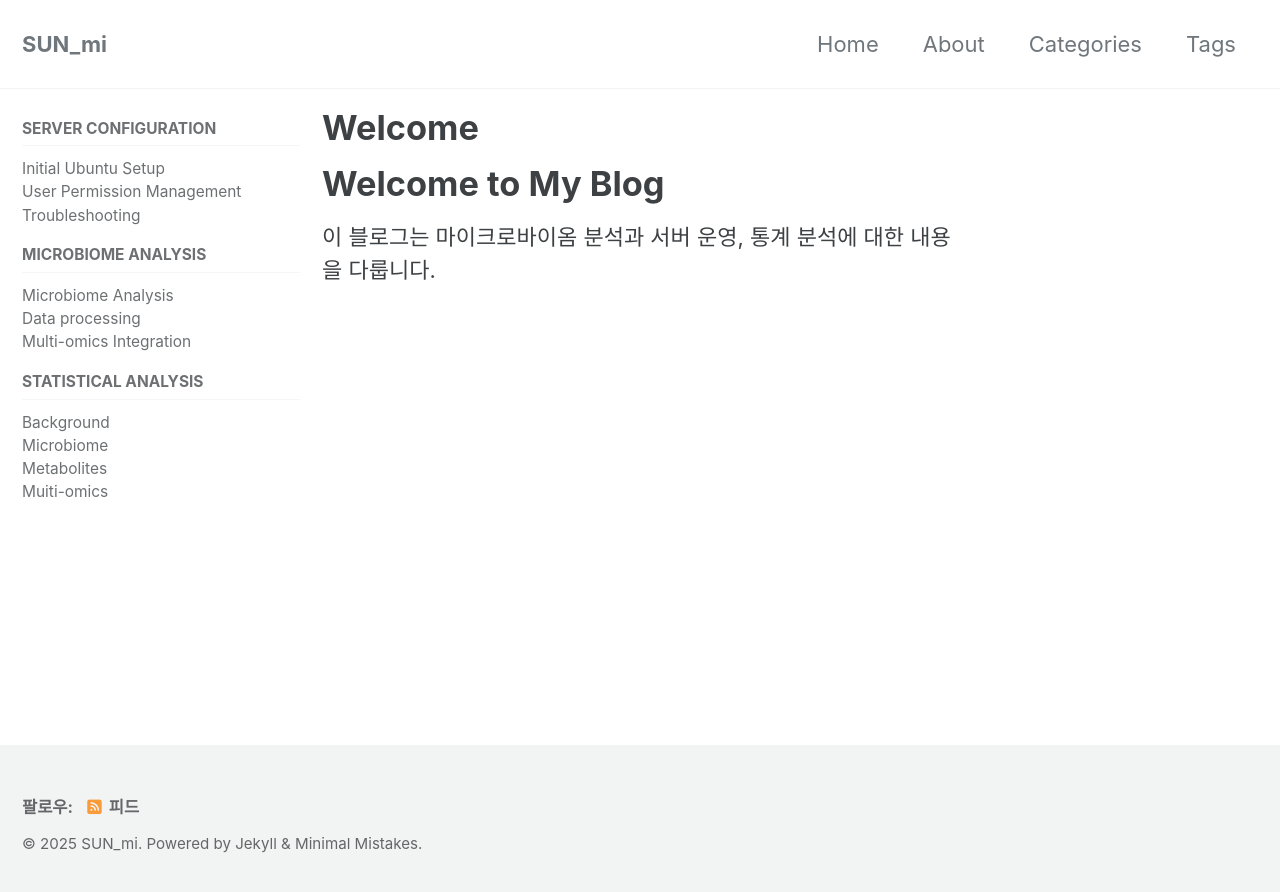
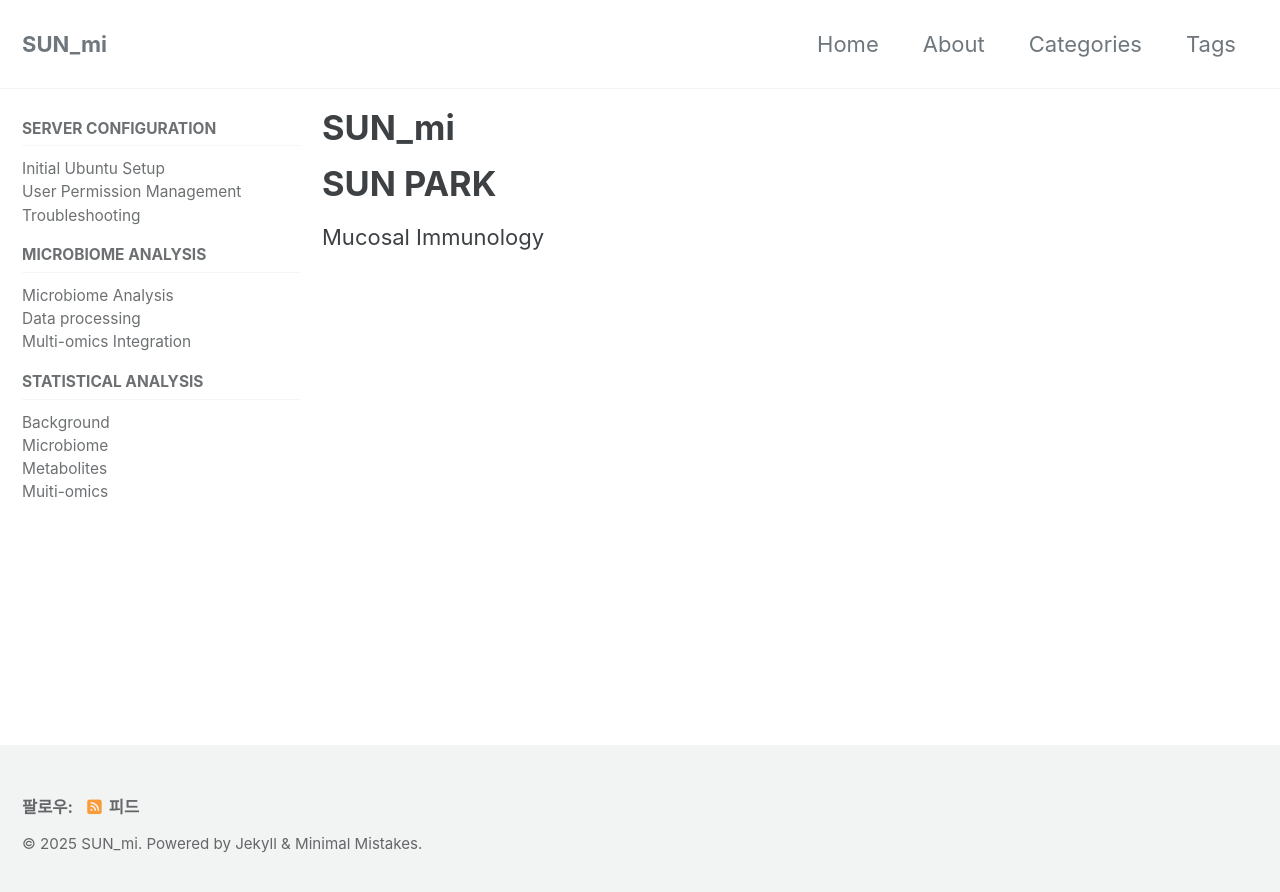
Before and after one commit to Sun980610/Sun980610.github.io, a Jekyll site: the page built from index.md, in a window 1280 px wide. Shown: the top 892 px of the page. Built offline with Jekyll 4.4.1, drawn with Linux system fonts in a browser that asks for light colours; cached includes are drawn as plain includes.

Commit message:
Update index.md

```diff
--- a/index.md
+++ b/index.md
@@ -1,11 +1,11 @@
 ---
 layout: single
-title: "Welcome"
+title: "SUN_mi"
 sidebar:
   nav: "category-nav"
 permalink: /
 ---
 
-# Welcome to My Blog
+# SUN PARK
 
-이 블로그는 마이크로바이옴 분석과 서버 운영, 통계 분석에 대한 내용을 다룹니다.
+Mucosal Immunology
```
